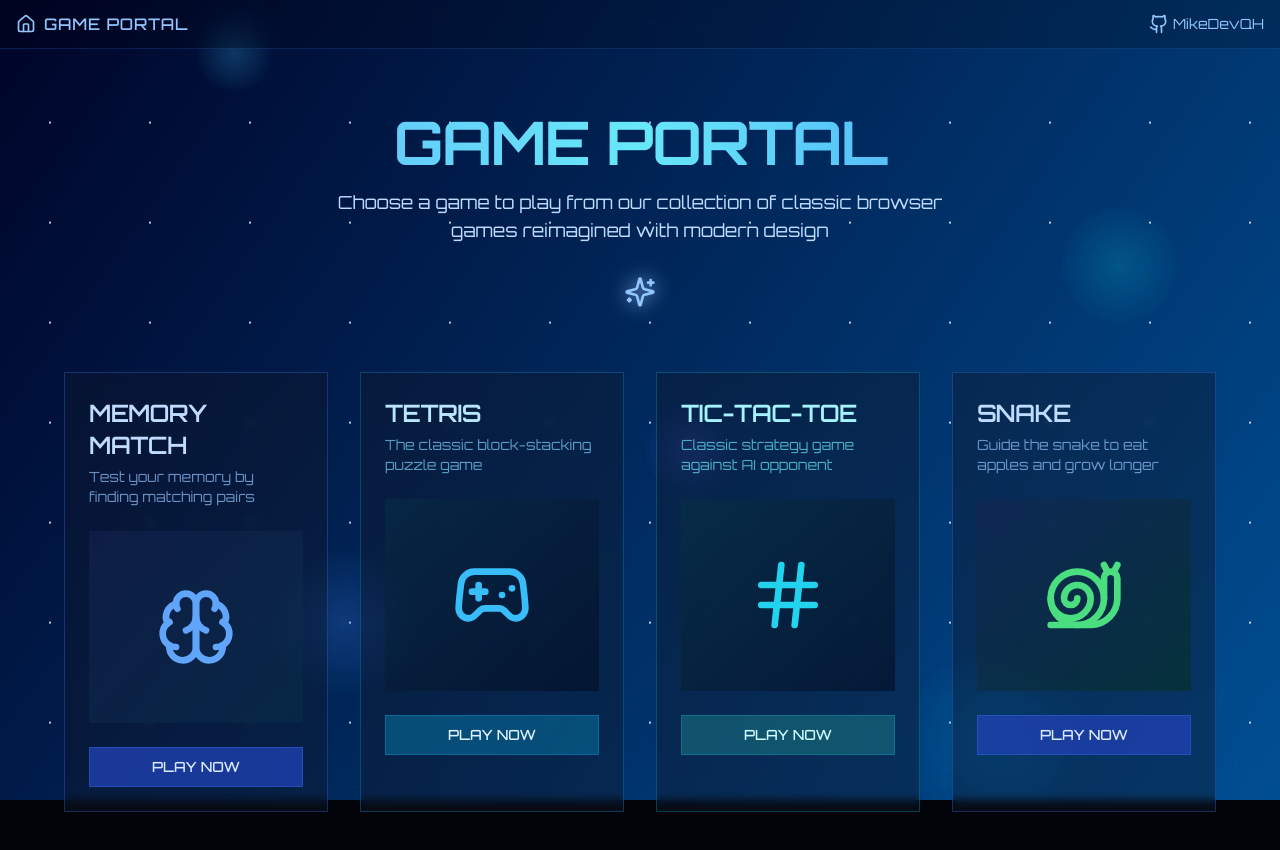
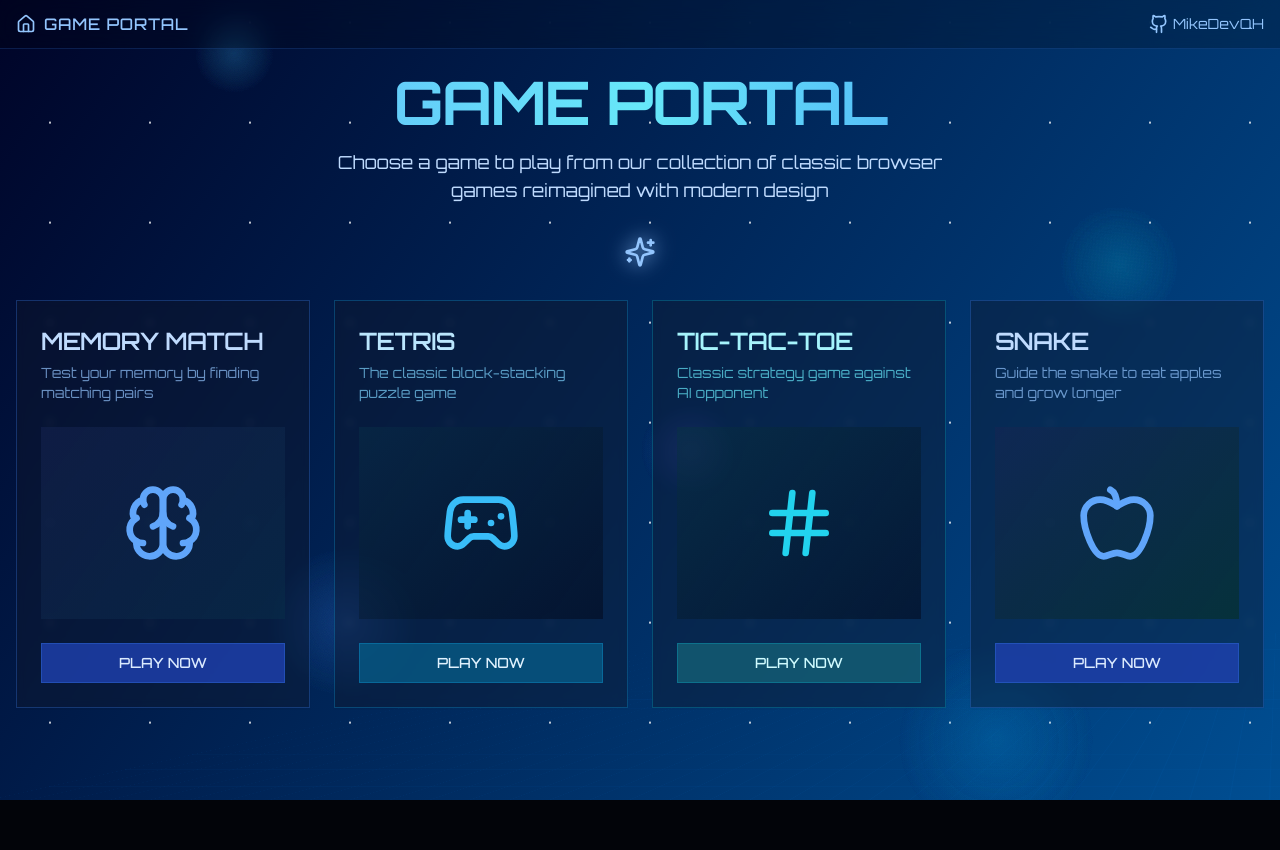
Before and after one commit to MikeDevQH/game-portal, a Next.js app: page / in a window 1280 px wide. Shown: the top 850 px of the page. Built offline with nearby package versions, Linux system fonts and the light colour scheme.

Commit message:
adjust margins

```diff
--- a/app/layout.tsx
+++ b/app/layout.tsx
@@ -11,7 +11,6 @@ const orbitron = Orbitron({ subsets: ["latin"] })
 export const metadata = {
   title: "Game Portal",
   description: "Play classic games reimagined with modern design",
-    generator: 'v0.dev'
 }
 
 export default function RootLayout({
@@ -21,7 +20,7 @@ export default function RootLayout({
 }) {
   return (
     <html lang="en" suppressHydrationWarning>
-      <body className={cn(orbitron.className, "min-h-screen antialiased")}>
+      <body className={cn(orbitron.className, "h-screen antialiased overflow-hidden")}>
         <ThemeProvider attribute="class" defaultTheme="dark" enableSystem disableTransitionOnChange>
           <div className="animated-background">
             <div className="stars"></div>
@@ -34,14 +33,10 @@ export default function RootLayout({
             </div>
           </div>
           <Header />
-          <main className="pt-12 relative z-10">{children}</main>
+          <main className="pt-12 relative z-10 h-[calc(100vh-48px)]">{children}</main>
           <Toaster position="top-center" />
         </ThemeProvider>
       </body>
     </html>
   )
 }
-
-
-
-import './globals.css'
--- a/app/page.tsx
+++ b/app/page.tsx
@@ -1,13 +1,13 @@
 import Link from "next/link"
 import { Button } from "@/components/ui/button"
 import { Card, CardContent, CardDescription, CardFooter, CardHeader, CardTitle } from "@/components/ui/card"
-import { Gamepad2, Brain, Sparkles, Hash, SnailIcon as Snake } from "lucide-react"
+import { Gamepad2, Brain, Sparkles, Hash, Apple } from "lucide-react"
 
 export default function HomePage() {
   return (
     <div className="min-h-screen">
-      <div className="container mx-auto px-4 py-16">
-        <div className="text-center mb-16 space-y-4">
+      <div className="container mx-auto px-4 py-6">
+        <div className="text-center mb-8 space-y-4">
           <h1 className="text-5xl md:text-6xl font-bold bg-clip-text text-transparent bg-gradient-to-r from-blue-400 via-cyan-300 to-blue-500 tracking-tight">
             GAME PORTAL
           </h1>
@@ -19,7 +19,7 @@ export default function HomePage() {
           </div>
         </div>
 
-        <div className="grid md:grid-cols-2 lg:grid-cols-4 gap-8 max-w-6xl mx-auto">
+        <div className="grid md:grid-cols-2 lg:grid-cols-4 gap-6 max-w-7xl mx-auto">
           <Card className="bg-slate-900/40 border-blue-500/30 hover:border-blue-400/60 transition-all duration-300 hover:shadow-lg hover:shadow-blue-900/30 group overflow-hidden backdrop-blur-sm">
             <CardHeader className="pb-2">
               <CardTitle className="text-2xl text-blue-200 group-hover:text-blue-100">MEMORY MATCH</CardTitle>
@@ -90,7 +90,7 @@ export default function HomePage() {
             <CardContent className="pt-4 pb-6">
               <div className="h-48 bg-gradient-to-br from-blue-950/50 to-green-950/50 rounded-md flex items-center justify-center overflow-hidden relative group-hover:from-blue-900/50 group-hover:to-green-900/50 transition-all duration-500">
                 <div className="absolute inset-0 opacity-20 bg-grid-pattern"></div>
-                <Snake className="h-20 w-20 text-green-400 group-hover:scale-110 transition-transform duration-300 relative z-10" />
+                <Apple className="h-20 w-20 text-blue-400 group-hover:scale-110 transition-transform duration-300 relative z-10" />
               </div>
             </CardContent>
             <CardFooter>
--- a/components/memory-game/memory-game.tsx
+++ b/components/memory-game/memory-game.tsx
@@ -106,7 +106,7 @@ export default function MemoryGame() {
   }
 
   return (
-    <div className="flex flex-col items-center justify-center min-h-[calc(100vh-80px)]">
+    <div className="flex flex-col items-center justify-center">
       <div className="text-center mb-6">
         <h1 className="text-4xl font-bold bg-gradient-to-r from-blue-300 via-cyan-300 to-sky-300 text-transparent bg-clip-text tracking-wider">
           MEMORY MATCH
--- a/components/snake-game/game.tsx
+++ b/components/snake-game/game.tsx
@@ -168,7 +168,7 @@ export default function SnakeGame() {
   }, [moveSnake, gameStarted, gameOver, speed, isPaused])
 
   return (
-    <div className="flex flex-col items-center justify-center min-h-[calc(100vh-80px)]">
+    <div className="flex flex-col items-center justify-center">
       <h1 className="text-4xl font-bold mb-6 bg-gradient-to-r from-blue-300 via-cyan-300 to-sky-300 text-transparent bg-clip-text tracking-wider">
         SNAKE GAME
       </h1>
--- a/components/tetris/tetris-game.tsx
+++ b/components/tetris/tetris-game.tsx
@@ -5,6 +5,7 @@ import { Button } from "@/components/ui/button"
 import { motion, AnimatePresence } from "framer-motion"
 import { Music, ArrowDown, ArrowLeft, ArrowRight, ArrowUp, Gamepad2 } from "lucide-react"
 import { Card, CardContent } from "@/components/ui/card"
+import VictoryModal from "@/components/victory-modal"
 
 const TETROMINOS = {
   I: { shape: [[1, 1, 1, 1]], color: "cyan-500" },
@@ -305,7 +306,7 @@ export default function TetrisGame() {
   }
 
   return (
-    <div className="flex flex-col items-center justify-center min-h-[calc(100vh-80px)]">
+    <div className="flex flex-col items-center justify-center">
       <h1 className="text-4xl font-bold mb-6 bg-gradient-to-r from-blue-300 via-cyan-300 to-sky-300 text-transparent bg-clip-text tracking-wider">
         TETRIS
       </h1>
@@ -398,6 +399,15 @@ export default function TetrisGame() {
         ref={audioRef}
         src="https://hebbkx1anhila5yf.public.blob.vercel-storage.com/Tetris-kxnh5j7hpNEcFspAndlU2huV5n6dvk.mp3"
       />
+
+      <VictoryModal
+        isOpen={showVictoryModal}
+        onClose={() => setShowVictoryModal(false)}
+        onPlayAgain={resetGame}
+        title="HIGH SCORE!"
+        message="Congratulations! You've reached 1000 points. You're a Tetris master!"
+        icon={<Gamepad2 className="h-24 w-24 text-sky-400 drop-shadow-glow-blue" />}
+      />
     </div>
   )
 }
--- a/components/tic-tac-toe/game.tsx
+++ b/components/tic-tac-toe/game.tsx
@@ -76,7 +76,7 @@ export default function Game() {
   }
 
   return (
-    <div className="flex flex-col items-center justify-center min-h-[calc(100vh-80px)]">
+    <div className="flex flex-col items-center justify-center">
       <h1 className="text-4xl font-bold mb-6 bg-gradient-to-r from-blue-300 via-cyan-300 to-sky-300 text-transparent bg-clip-text tracking-wider">
         TIC-TAC-TOE
       </h1>
```
